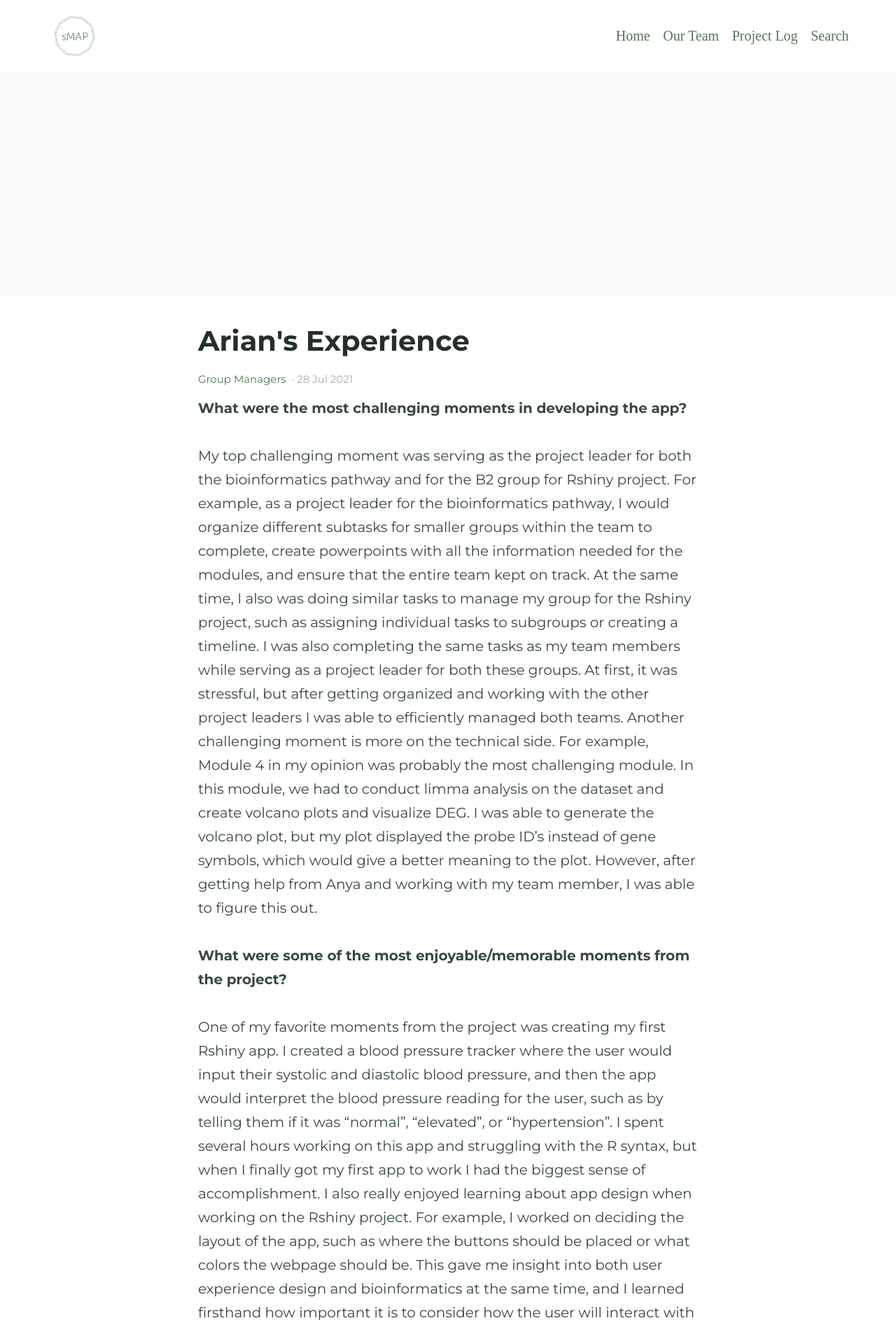
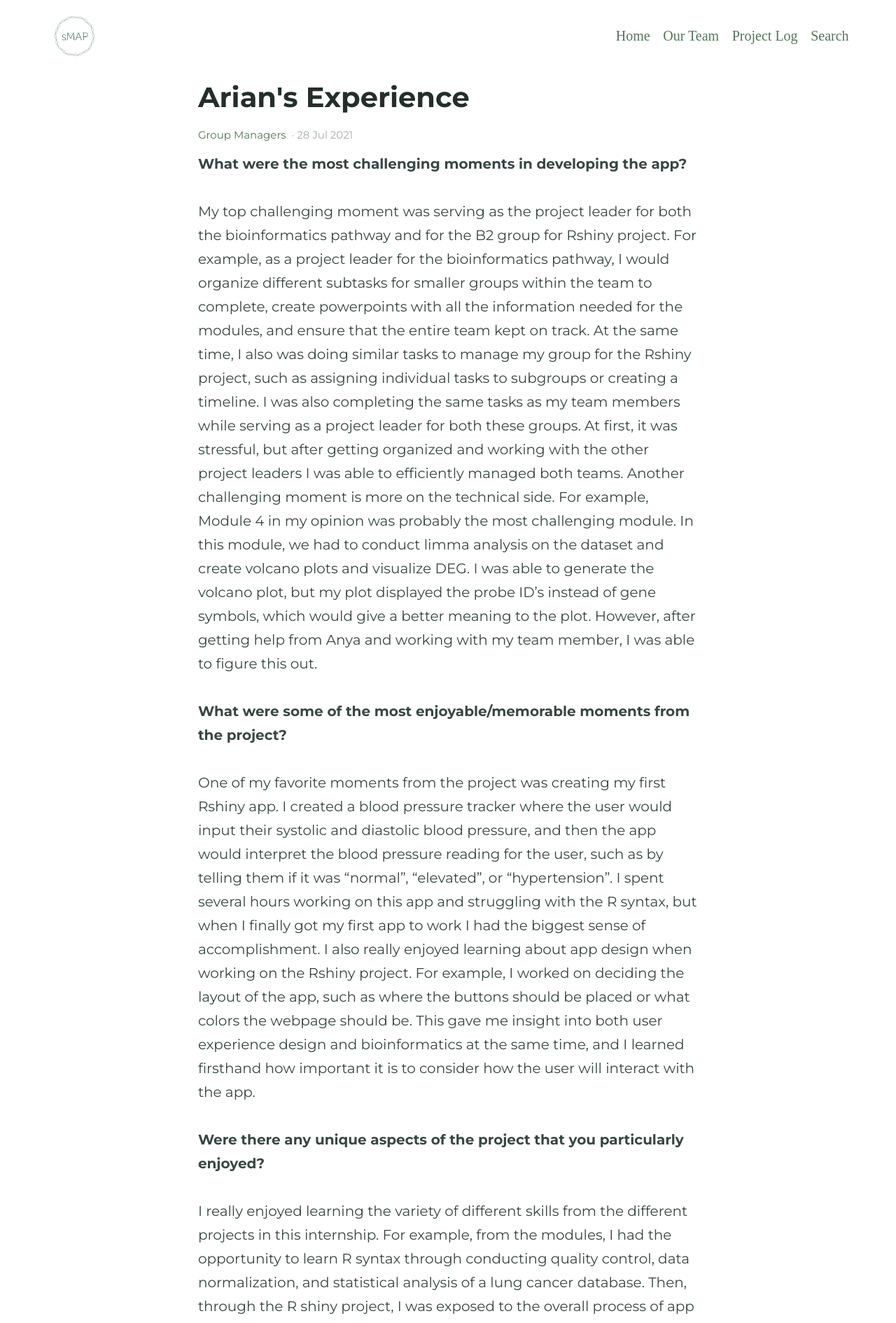
Before and after one commit to BI-STEM-Away/sMAP_dev, a Jekyll site: the page built from _posts/2021-07-28-Arian-blog.md, in a window 1280 px wide. Shown: the top 1890 px of the page at 70% size. Built offline with Jekyll 4.4.1, drawn with Linux system fonts in a browser that asks for light colours.

Commit message:
Update 2021-07-28-Arian-blog.md

```diff
--- a/_posts/2021-07-28-Arian-blog.md
+++ b/_posts/2021-07-28-Arian-blog.md
@@ -4,8 +4,6 @@ categories:
 - Group Managers
 excerpt: |
   Arian is a first year Ph.D. student, click here to learn more about her experience as a participant in this project.|
-feature_image: "https://bi-stem-away.github.io/shiny_app_dev/Banner.png"
-image: "https://bi-stem-away.github.io/shiny_app_dev/Banner.png"
 ---
 
 **What were the most challenging moments in developing the app?**
```
